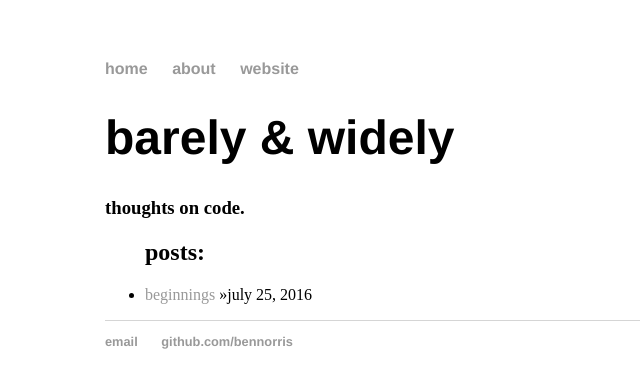
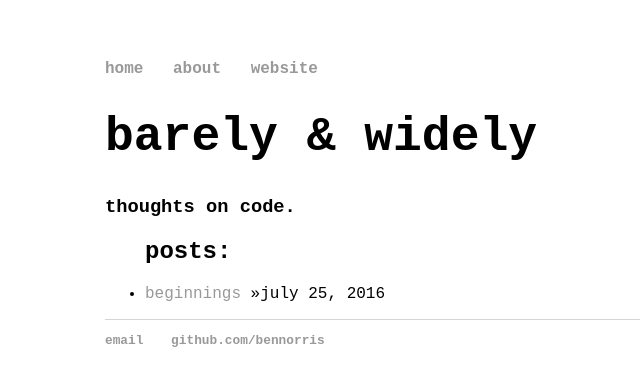
Before and after one commit to bennorris/blog, a Jekyll site: the page built from index.html, in a window 1280 px wide. Shown: the top 388 px of the page, without its empty margins (87-727 px from the left). Built offline with Jekyll 4.4.1, drawn with Linux system fonts in a browser that asks for light colours.

Commit message:
fixed fonts

```diff
--- a/_config.yml
+++ b/_config.yml
@@ -1,4 +1,4 @@
 name: Ben Norris
 markdown: kramdown
 url: https://github.com/bennorris/blog
-baseurl: "./"
+# baseurl: "./"
--- a/_layouts/default.html
+++ b/_layouts/default.html
@@ -6,11 +6,12 @@
 			{% include base.html %}
 			<link rel="stylesheet" type="text/css" href="./css/main.css">
       <link href='https://fonts.googleapis.com/css?family=Inconsolata' rel='stylesheet' type='text/css'>
+			<link href='https://fonts.googleapis.com/css?family=Anonymous+Pro:400,400italic,700' rel='stylesheet' type='text/css'>
 		</head>
 		<body>
 			<nav>
 	    		<ul>
-	        		<li><a href="/">home</a></li>
+	        		<li><a href="/blog">home</a></li>
 		        	<li><a href="/about">about</a></li>
 							<li><a href="http://bennorris.github.io/">website</a></li>
 	    		</ul>
--- a/css/main.css
+++ b/css/main.css
@@ -3,7 +3,7 @@ body {
     width: 70%;
 }
 nav ul, footer ul {
-    font-family:'Helvetica', 'Arial', 'Sans-Serif';
+font-family: 'Courier New', Courier;
     padding: 0px;
     list-style: none;
     font-weight: bold;
@@ -16,6 +16,11 @@ a {
     text-decoration: none;
     color: #999;
 }
+
+#font-fix {
+  font-family: 'Courier New', Courier;
+}
+
 a:hover {
     text-decoration: underline;
 }
@@ -33,6 +38,8 @@ footer {
     font-size: .8em;
 }
 
+
+
 ul.posts {
     margin: 20px auto 40px;
     font-size: 1.5em;
--- a/index.html
+++ b/index.html
@@ -3,10 +3,10 @@ layout: default
 title: barely &amp; widely
 ---
 <div class="blurb">
-  <h1>{{ page.title }}</h1>
-	<h3>thoughts on code.</h3>
+  <h1 id="font-fix">{{ page.title }}</h1>
+	<h3 id="font-fix">thoughts on code.</h3>
 	<ul>
-	<h2>posts:</h2>
-	<li><a href="http://bennorris.github.io/blog/2016/07/25/beginnings">beginnings</a> »<span>july 25, 2016</span></li>
+	<h2 id="font-fix">posts:</h2>
+	<li id="font-fix"><a href="http://bennorris.github.io/blog/2016/07/25/beginnings">beginnings</a> »<span>july 25, 2016</span></li>
 	</ul>
 </div>
```
